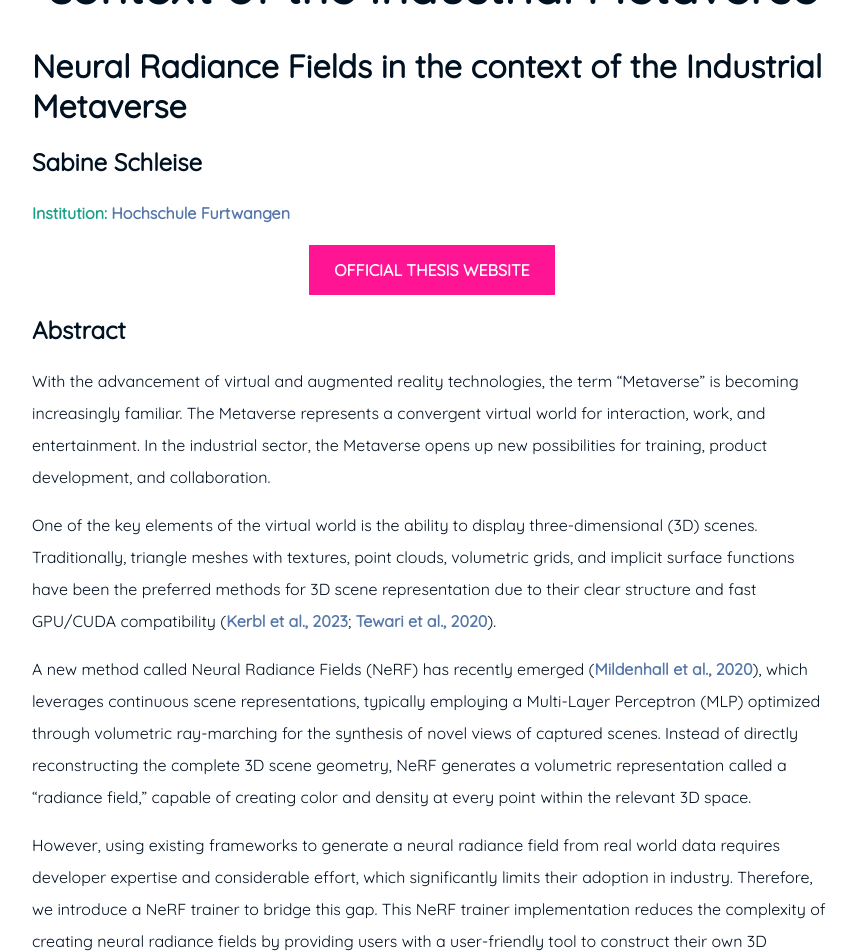
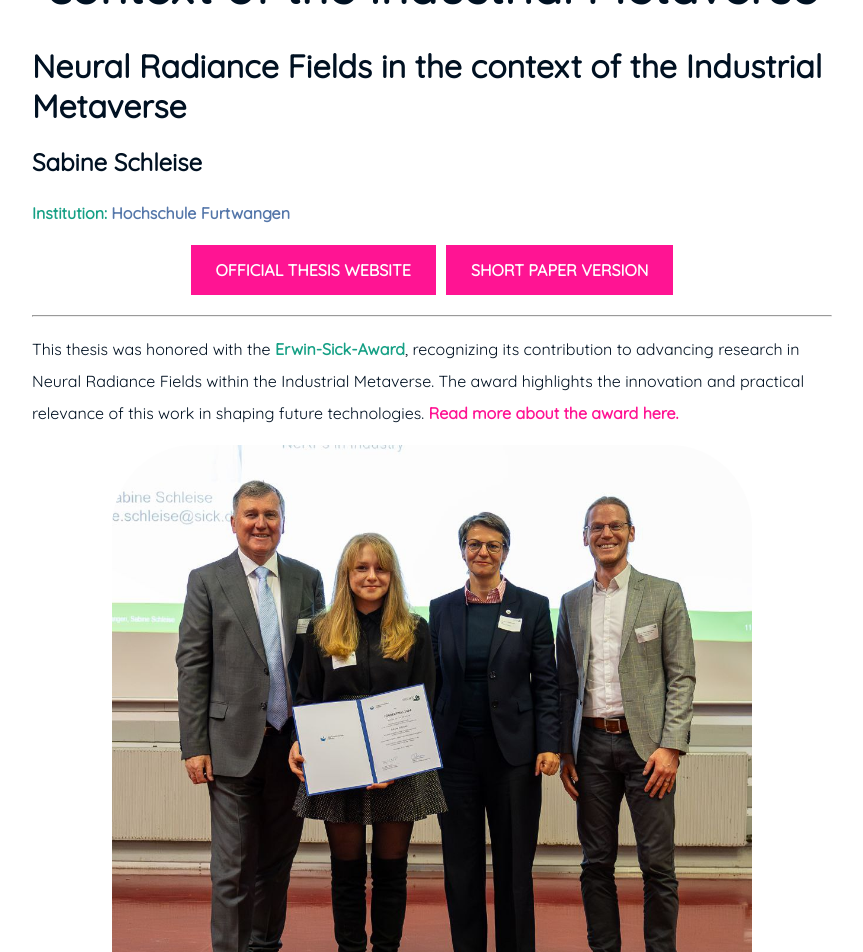
Before and after one commit to sabinecelina/Reality_Capture, a Jekyll site: the page built from thesis.md, in a window 1280 px wide and 1400 px high, scrolled down 292 px. Shown: the top 952 px of the window, without its empty margins (208-1071 px from the left). Built offline with Jekyll 4.4.1, drawn with Linux system fonts in a browser that asks for light colours; our own code applies the rules of GitHub Pages for plain Markdown files; some of the changed text lies outside the part shown.

Commit message:
masterthesis

```diff
--- a/thesis.md
+++ b/thesis.md
@@ -8,34 +8,22 @@ layout: page
 
 **Institution:** [Hochschule Furtwangen](https://www.hs-furtwangen.de/)
 
-<div class="buttons" style="display: flex; gap: 10px;">
-<a href="https://sabinecelina.github.io/masterthesis-nerf_mv/" class="btn btn-pink">Official Thesis Website</a>
+<div class="buttons" style="display: flex; gap: 10px; align-items: center; margin-bottom: 20px;">
+  <a href="https://sabinecelina.github.io/masterthesis-nerf_mv/" class="btn btn-pink">Official Thesis Website</a>
+  <a href="https://otik.uk.zcu.cz/bitstream/11025/57388/1/B59-2024.pdf" class="btn btn-pink">Short Paper Version</a>
 </div>
-
-## Abstract
-
-With the advancement of virtual and augmented reality technologies, the term "Metaverse" is becoming increasingly familiar. The Metaverse represents a convergent virtual world for interaction, work, and entertainment. In the industrial sector, the Metaverse opens up new possibilities for training, product development, and collaboration.
-
-One of the key elements of the virtual world is the ability to display three-dimensional (3D) scenes. Traditionally, triangle meshes with textures, point clouds, volumetric grids, and implicit surface functions have been the preferred methods for 3D scene representation due to their clear structure and fast GPU/CUDA compatibility ([Kerbl et al., 2023](https://dl.acm.org/doi/10.1145/3592433); [Tewari et al., 2020](https://onlinelibrary.wiley.com/doi/10.1111/cgf.14022)).
-
-A new method called Neural Radiance Fields (NeRF) has recently emerged ([Mildenhall et al., 2020](https://www.matthewtancik.com/nerf)), which leverages continuous scene representations, typically employing a Multi-Layer Perceptron (MLP) optimized through volumetric ray-marching for the synthesis of novel views of captured scenes. Instead of directly reconstructing the complete 3D scene geometry, NeRF generates a volumetric representation called a "radiance field," capable of creating color and density at every point within the relevant 3D space.
-
-However, using existing frameworks to generate a neural radiance field from real world data requires developer expertise and considerable effort, which significantly limits their adoption in industry. Therefore, we introduce a NeRF trainer to bridge this gap. This NeRF trainer implementation reduces the complexity of creating neural radiance fields by providing users with a user-friendly tool to construct their own 3D representations. We show the potential of the NeRF algorithm in generating highfidelity 3D scenes from 2D images and how it can advance the Metaverse in the industrial context.
-
-## Highlights
-
-- Training visualization demonstrating the speed of the process with 145 images captured from a 180-degree perspective.
-  <div style="display: flex; justify-content: center; margin: 20px 0;">
-    <video autoplay muted loop style="width: 100%; max-width: 720px;">
-      <source src="{{ '/assets/media/training-in-ngp.mp4' | prepend: site.baseurl }}" type="video/mp4">
-      Your browser does not support the video tag.
-    </video>
-  </div>
+---
+<p>
+    This thesis was honored with the <strong>Erwin-Sick-Award</strong>, recognizing its contribution to advancing research in Neural Radiance Fields within the Industrial Metaverse.
+    The award highlights the innovation and practical relevance of this work in shaping future technologies.
+    <a href="https://www.hs-furtwangen.de/zukunft-erleben/aktuelles/detail/978-junge-talente-ueberzeugen-mit-engagement" target="_blank" style="text-decoration: none; color: deeppink;">Read more about the award here.</a>
+</p>
+<img src="{{ '/assets/award_sick.jpg' | prepend: site.baseurl }}" id="about-img">
 
 <div class="my-2">
   <h2 class="m-4">Results of Capturing Reality with NeRF</h2>
+    <p>This visualization demonstrates some results of capturing reality with NeRF. Each video showcases different scenes and complexities, providing an overview of the capabilities of Neural Radiance Fields in various scenarios.</p>
   <div class="video-container" style="display: flex; flex-wrap: wrap; justify-content: space-between; gap: 20px;">
-    <!-- Row 1 -->
     <video autoplay muted loop style="flex: 1; max-width: 48%; height: auto;">
       <source src="{{ '/assets/media/PXL_sonne_video.mp4' | prepend: site.baseurl }}" type="video/mp4">
       Your browser does not support the video tag.
@@ -53,32 +41,7 @@ However, using existing frameworks to generate a neural radiance field from real
       Your browser does not support the video tag.
     </video>
   </div>
-  <p>This visualization demonstrates the results of capturing reality with NeRF. Each video showcases different scenes and complexities, providing an overview of the capabilities of Neural Radiance Fields in various scenarios.</p>
 </div>
-
-- **Human Avatar Training:** Using Record3D to capture LiDAR data and then train a neural radiance field of a human in 2 minutes.
-  <div style="display: flex; justify-content: center; margin: 20px 0;">
-    <video autoplay muted loop style="width: 100%; max-width: 720px;">
-      <source src="{{ '/assets/media/matthias-avatar.mp4' | prepend: site.baseurl }}" type="video/mp4">
-      Your browser does not support the video tag.
-    </video>
-  </div>
-
-- **Complexity of Hand Modeling:** Highlighting light condition challenges and the intricacies of capturing detailed geometries.
-  <div style="display: flex; justify-content: center; margin: 20px 0;">
-    <video autoplay muted loop style="width: 100%; max-width: 720px;">
-      <source src="{{ '/assets/media/hand-nerf.mp4' | prepend: site.baseurl }}" type="video/mp4">
-      Your browser does not support the video tag.
-    </video>
-  </div>
-
-- **Large Scene Training:** Exploring spacious environments, VR integration, and their industrial applications.
-  <div style="display: flex; justify-content: center; margin: 20px 0;">
-    <video autoplay muted loop style="width: 100%; max-width: 720px;">
-      <source src="{{ '/assets/media/VID_Showroom.mp4' | prepend: site.baseurl }}" type="video/mp4">
-      Your browser does not support the video tag.
-    </video>
-  </div>
 
 ## Acknowledgments
 Thank you for exploring my thesis work. This project represents months of research and experimentation to showcase the potential of Neural Radiance Fields within the industrial Metaverse. Special thanks to [Prof. Dr. Uwe Hahne](https://www.hs-furtwangen.de/zukunft-verbinden/personen/profil/2932-uwehahne) and Jakob Lindinger for their support and guidance.
```
Also changed, not shown: assets/award_sick.jpg (added).
